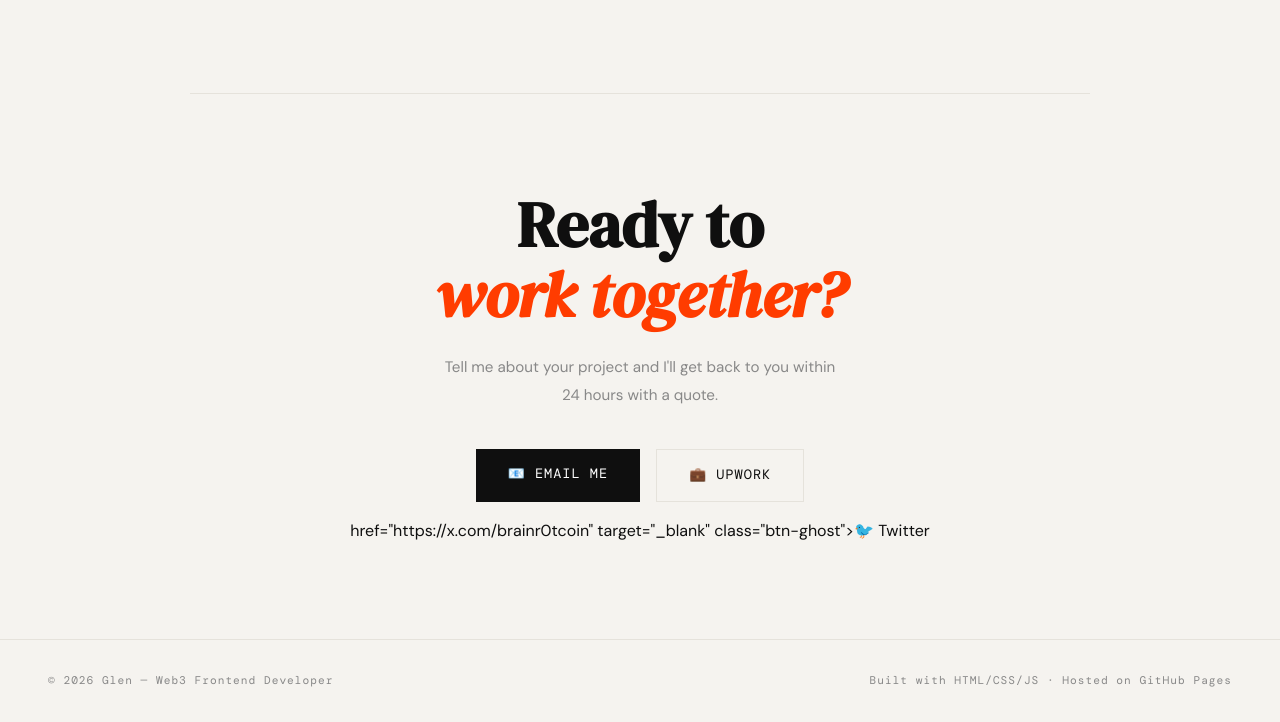
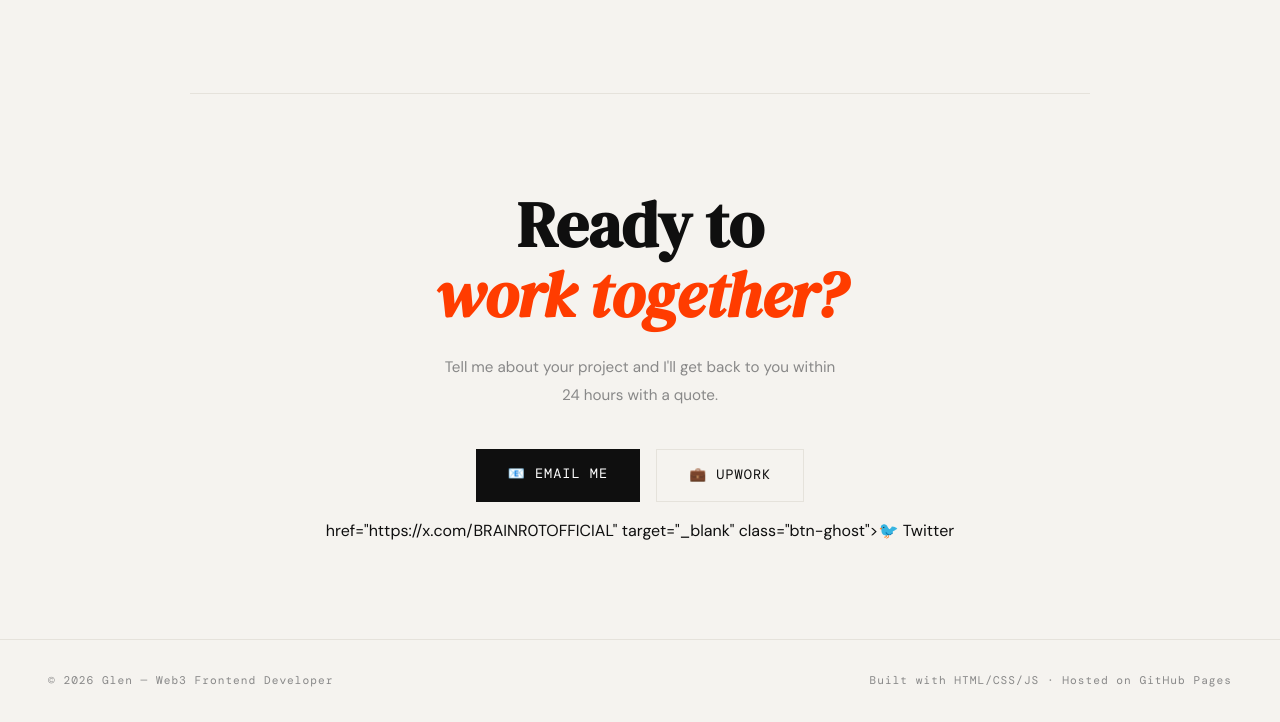
Before and after one commit to glenskw-sketch/portfolio, a plain HTML site: page index.html in a window 1280 px wide. Shown: the part 2984-3706 px from the top of the page. Drawn offline with nearby package versions, Linux system fonts and the light colour scheme.

Commit message:
Update index.html

```diff
--- a/index.html
+++ b/index.html
@@ -583,7 +583,7 @@
   <p>Tell me about your project and I'll get back to you within 24 hours with a quote.</p>
   <div class="contact-links">
     <a href="mailto:your@email.com" class="btn-dark">📧 Email Me</a>
-    <a href="https://www.upwork.com" target="_blank" class="btn-ghost">💼 Upwork</a>href="https://x.com/brainr0tcoin" target="_blank" class="btn-ghost">🐦 Twitter</a>
+    <a href="https://www.upwork.com" target="_blank" class="btn-ghost">💼 Upwork</a>href="https://x.com/BRAINR0TOFFICIAL" target="_blank" class="btn-ghost">🐦 Twitter</a>
   </div>
 </section>
 
```
